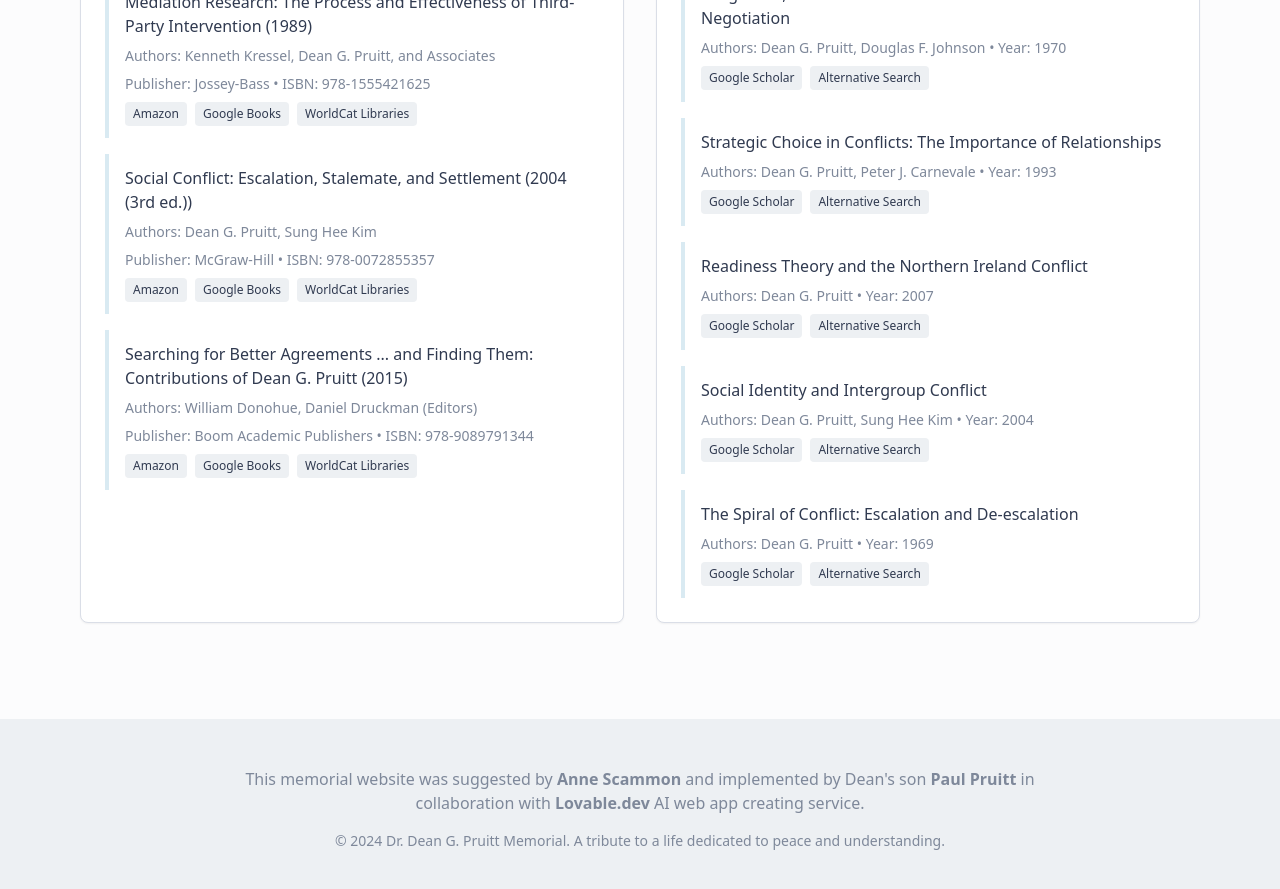
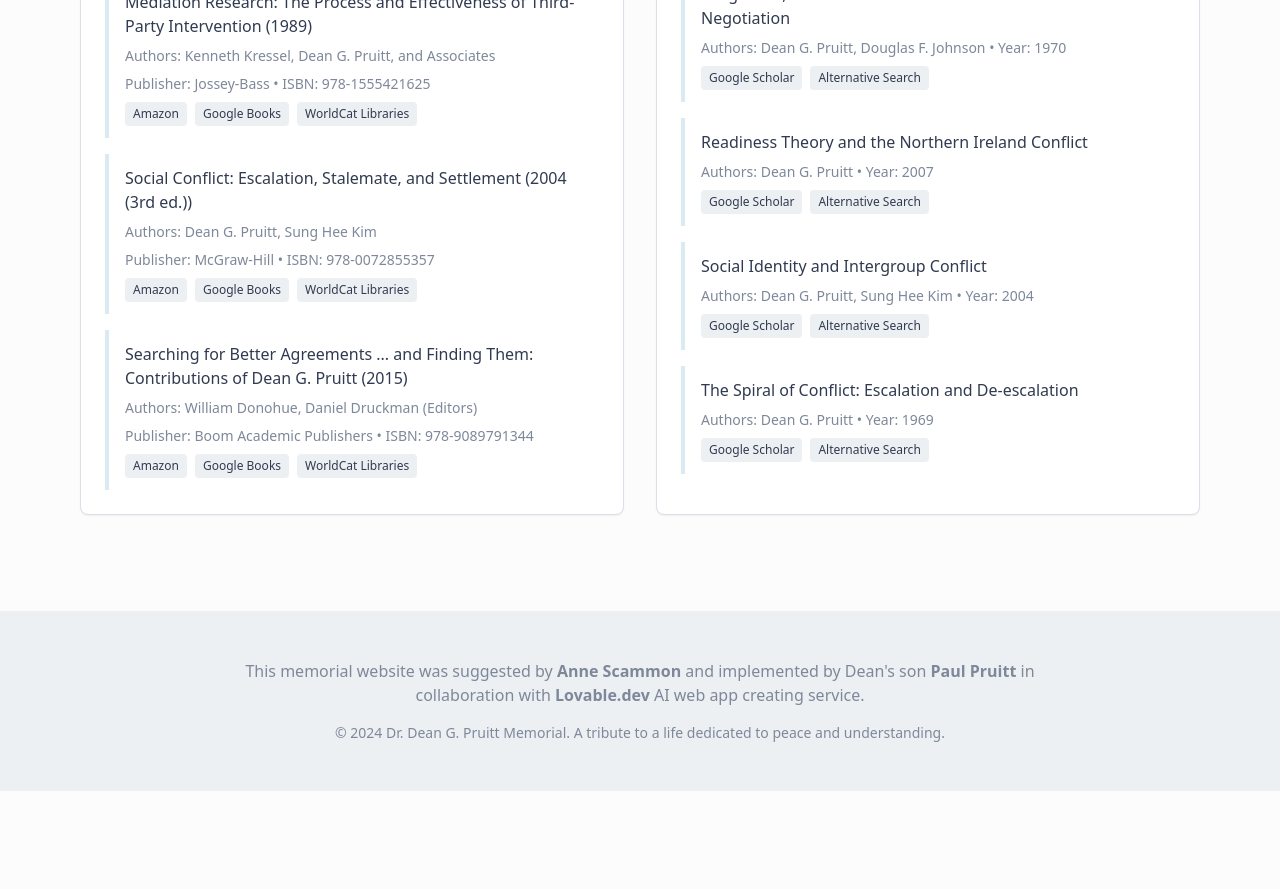
Before and after one commit to socrtwo/dean-s-legacy-light, a React (Vite) app: page / in a window 1280 px wide. Shown: the part 1400-2289 px from the top of the page. After the commit the page ends 2191 px from the top, so only its background shows below. Built offline with nearby package versions, Linux system fonts and the light colour scheme.

Commit message:
Remove "Strategic Choice in Conflicts" article
Removed the article "Strategic Choice in Conflicts: The Importance of Relationships".

```diff
--- a/src/components/MemorialBio.tsx
+++ b/src/components/MemorialBio.tsx
@@ -75,13 +75,6 @@ const MemorialBio = () => {
       year: "1970",
       googleScholarUrl: "https://scholar.google.com/scholar?hl=en&as_sdt=0%2C21&q=Matching+and+mismatching%3A+The+effect+of+own+limit%2C+other%27s+toughness%2C+and+time+pressure+on+concession+rate+in+negotiation.&btnG=",
       alternateUrl: "https://psycnet.apa.org/record/1982-32624-001"
-    },
-    {
-      title: "Strategic Choice in Conflicts: The Importance of Relationships",
-      authors: "Dean G. Pruitt, Peter J. Carnevale",
-      year: "1993",
-      googleScholarUrl: "https://scholar.google.com/scholar?q=%22Strategic+Choice+in+Conflicts+Importance+of+Relationships%22+Pruitt+Carnevale",
-      alternateUrl: "https://www.tandfonline.com/action/doSearch?AllField=Strategic+Choice+Conflicts+Importance+Relationships+Pruitt"
     },
     {
       title: "Readiness Theory and the Northern Ireland Conflict",
```
